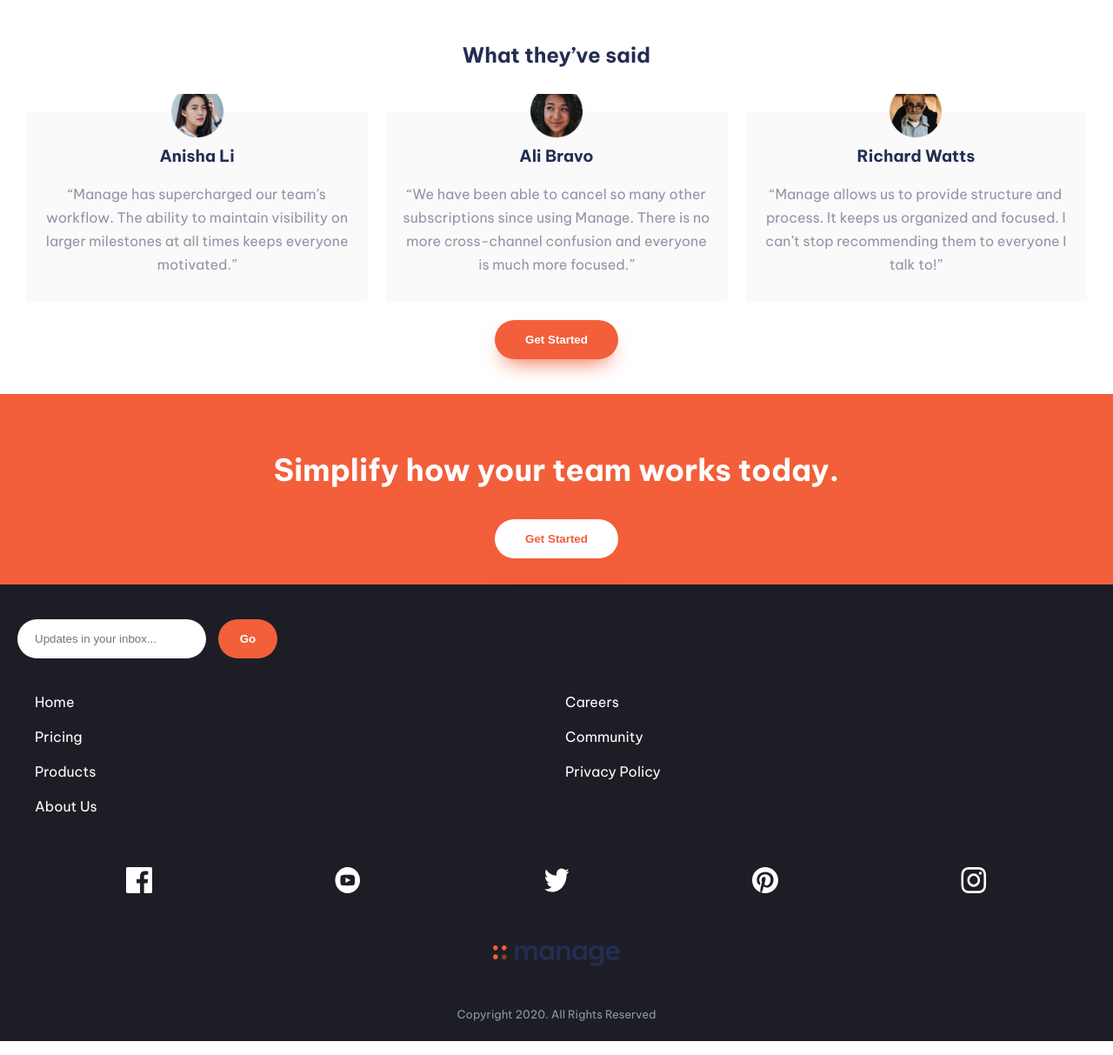
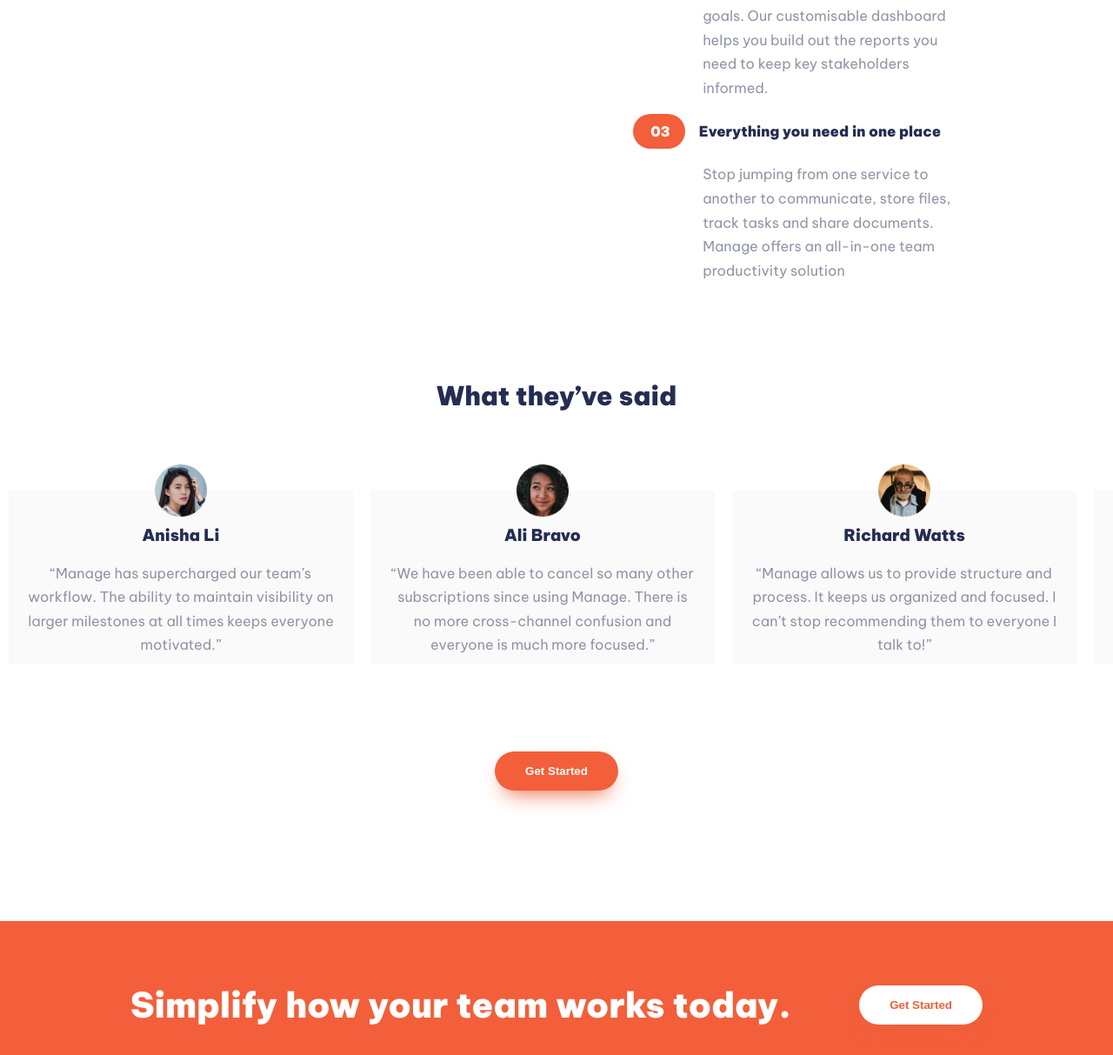
Before and after one commit to OffixialTrust/Landing-Page-Project, a plain HTML site: page index.html in a window 1280 px wide. Shown: the part 1367-2580 px from the top of the page at 87% size. Drawn offline with Linux system fonts and the light colour scheme.

Commit message:
major changes

```diff
--- a/Scss/_header.scss
+++ b/Scss/_header.scss
@@ -17,7 +17,7 @@
 
   #top-nav {
     background-color: $white;
-    @include box($width: 90%, $padding: 15px 0);
+    @include box($width: 90%, $margin: auto, $padding: 15px 0);
     display: none;
     position: absolute;
     top: 100%;
--- a/Scss/_layout.scss
+++ b/Scss/_layout.scss
@@ -2,10 +2,11 @@
 @use "./mixins" as *;
 
 body {
-  // background: $light-grey;
-  @include box;
+  @include box($height: 100vh);
   font-family: 'Be Vietnam Pro';
   position: relative;
+  background: url('./images/bg-tablet-pattern.svg') no-repeat;
+  background-position: top right;
 }
 
 * {
@@ -14,4 +15,5 @@ body {
 
 p {
   line-height: 1.7;
+  font-size: 16px;
 }
--- a/Scss/_responsive.scss
+++ b/Scss/_responsive.scss
@@ -1,8 +1,11 @@
 @use "./variables" as *;
 @use "./mixins" as *;
 
-@media screen and (min-width: 768px) {
+@media screen and (min-width: 820px) {
   $inline: 150px;
+  p {
+    font-size: 16.2px;
+  }
 
   #header {
     padding-inline: $inline;
@@ -10,7 +13,7 @@
       position: static;
       display: flex;
       align-items: center;
-      justify-content: space-around;
+      justify-content: space-evenly;
       width: 55%;
       background-color: transparent;
     }
@@ -25,19 +28,31 @@
   }
 
   #main {
-    @include box($pd-inline: $inline);
+    @include box($margin: calc($inline / 2) 0, $pd-inline: $inline);
     display: grid;
-    gap: $inline;
+    gap: $inline calc($inline / 2);
     grid-template-areas: 'one two' 'three four';
 
     #about-us {
       @include box;
       grid-area: one;
       text-align: left;
+      h1 {
+        font-size: 60px;
+      }
+      .grey-blue {
+        padding-right: $inline;
+      }
     }
 
     #illustration {
+      @include box;
       grid-area: two;
+      img {
+      max-width: 100%;
+      max-height: 100%;
+      }
+
     }
 
     #careers {
@@ -46,6 +61,10 @@
       text-align: left;
       h2.dark-blue {
         text-align: left;
+        font-size: 40px;
+      }
+      .grey-blue {
+        padding-right: $inline;
       }
     }
 
@@ -56,6 +75,7 @@
       }
       .dark-blue {
         margin-left: 12px;
+        font-size: 16.5px;
       }
       .grey-blue {
         margin-left: 70px;
@@ -63,10 +83,16 @@
     }
   }
 
+  #community {
+    font-size: 45px;
+  }
+  .community {
+    overflow-x: scroll;
+    overflow-y: hidden;
+    @include box;
     .slider {
-    @include box($padding: 30px 0);
-    @include flex(center, space-between);
-    overflow-x: scroll;
+    @include box($width: 130%, $padding: 30px 0 0);
+    @include flex(start, space-between);
     .slider-button {
       display: none;
     }
@@ -76,14 +102,68 @@
 
     .slider-container {
       display: block;
-      width: 33%;
+      width: 33.33%;
       margin: 0 10px;
     }
-
-    .slider-container#last-child {
-      display: none;
     }
   }
 
+ div.center {
+  margin: 60px 0 $inline !important;
+}
+
+  #footer-1 {
+    @include box ($padding: calc($inline / 4) $inline);
+    text-align: left;
+   @include flex(center, space-between);
+   .large-text {
+     font-size: 40px;
+     display: inline-block;
+     overflow-wrap: break-word;
+   }
+  }
+
+  #footer-2 {
+    @include box($padding: calc($inline / 4) $inline);
+    display: grid;
+    grid-template-areas: 'one two two three' 'four two two five';
+    gap: 30px 10px;
+
+
+    #bottom-logo {
+      grid-area: one;
+      align-self: start;
+      text-align: left;
+      justify-self: start;
+    }
+    #bottom-nav {
+      grid-area: two;
+      align-self: center;
+    }
+    #form {
+      grid-area: three;
+      justify-self: right;
+      align-self: end;
+    }
+    #contact-us {
+      grid-area: four;
+      display: block;
+      text-align: left;
+      padding-left: 0;
+      align-self: end;
+      justify-self: left;
+      img {
+        width: 25px;
+        height: 25px;
+        margin-right: 10px;
+      }
+    }
+    #copyright {
+      grid-area: five;
+      justify-self: right;
+      text-align: right;
+    }
+
+  }
   /* bottom of media query */
 }
--- a/Scss/_variables.scss
+++ b/Scss/_variables.scss
@@ -8,6 +8,6 @@ $white: #fff;
 
 $big-bd-radius: 25px;
 $bold: 500;
-$bolder: 700;
+$bolder: 720;
 
 $inline: 20px;
--- a/index.html
+++ b/index.html
@@ -37,7 +37,7 @@
         <img src="./images/illustration-intro.svg" alt="illustration image" width="100%">
       </div>
 
-      <div id="about-us" class="section">
+      <div id="about-us">
         <h1 class="dark-blue">Bring everyone together to build better products.</h1>
         <p class="grey-blue">
           Manage makes it simple for software teams to plan day-to-day
@@ -46,7 +46,7 @@
         <button class="get-started">Get Started</button>
       </div>
 
-      <div class="section" id="careers">
+      <div id="careers">
         <h2 class="dark-blue">What’s different about Manage?
 </h2>
         <p class="grey-blue">
@@ -98,8 +98,9 @@
       </div>
     </div>
 
-        <h2 class="dark-blue" id="community">What they’ve said</h2>
+  <h2 class="dark-blue" id="community">What they’ve said</h2>
 
+    <div class="community">
         <div class="slider">
 
           <button class="slider-button" id="slider-button-left">&#10094</button>
@@ -184,16 +185,19 @@
 
            <!-- End of slider -->
         </div>
+    </div>
+
         <div class="center">
         <button class="get-started">Get Started</button>
         </div>
 
-        <div id="footer-1">
-            <p class="large-text white">Simplify how your team works today.</p>
+        <div id="footer-1" class="footer-1">
+            <h2 class="large-text white">Simplify how your team works today.</h2>
             <button class="get-started">Get Started</button>
         </div>
 
-        <div id="footer-2">
+
+          <div id="footer-2" class="footer-2">
 
             <div id="form">
                 <input type="email" id="email" placeholder="Updates in your inbox...">
@@ -230,6 +234,7 @@
 
             <p id="copyright" class="grey-blue">Copyright 2020. All Rights Reserved</p>
         </div>
+
     <script src="style.js"></script>
 </body>
 </html>
--- a/style.js
+++ b/style.js
@@ -1,13 +1,9 @@
 // query selctors' template
-function qS(query) {
-  return document.querySelector(query);
-}
-function qSA(query) {
-  return document.querySelectorAll(query);
-}
+const qS = (query) => document.querySelector(query);
+const qSA = (query) => document.querySelectorAll(query);
 
 // Show/hide menu
-if (window.matchMedia("(max-width: 768px)").matches) {
+if (window.matchMedia("(max-width: 819px)").matches) {
   const openMenu = qS("#open-menu");
 const topNav = qS("#top-nav");
 const closeMenu = qS("#close-menu");
@@ -35,7 +31,7 @@ function removeNav() {
 }
 
 // Working on the slider
-if (window.matchMedia("(max-width: 768px)").matches) {
+if (window.matchMedia("(max-width: 819px)").matches) {
 
 const sliderContainer = Array.from(qSA(".slider-container"));
 sliderContainer[0].style.display = "block";
--- a/style.scss
+++ b/style.scss
@@ -30,13 +30,26 @@ button {
   opacity: 0.7;
 }
 
-.section {
+#about-us {
+  @include box($margin: 25px 0, $pd-inline: $inline);
   text-align: center;
-  @include box($margin: 20px 0, $pd-inline: $inline);
+  h1 {
+        font-size: 35px;
+  }
+  .get-started {
+    margin: 20px 0 40px;
+  }
 }
 
-#about-us {
-  margin: 25px 0;
+#careers {
+  text-align: center;
+  @include box($margin: 60px 0, $pd-inline: $inline);
+  h2 {
+    font-size: 30px;
+  }
+  .grey-blue {
+    padding-inline: 5px;
+  }
 }
 
 #product {
@@ -70,14 +83,18 @@ button {
 }
 
 #community {
-  margin: 30px 0;
+  text-align: center;
+  margin: 60px 0;
+  font-size: 30px;
+}
+.community {
+  @include box($margin: 0 0 100px);
   text-align: center;
 }
 
 .slider {
   @include box($padding: $inline);
   position: relative;
-
   .slider-button {
     background-color: $pale-red;
     border: none;
@@ -142,16 +159,16 @@ button {
 }
 
 div.center {
-  @include box($margin: 20px 0 40px);
+  @include box($margin: 60px 0);
   text-align: center;
 }
 
-#footer-1 {
-  @include box($padding: 30px);
+.footer-1 {
+  @include box($padding: $inline);
   background: $bright-red;
   text-align: center;
   .large-text {
-    font-size: 35px;
+    font-size: 30px;
     line-height: normal;
     color: $white;
     font-weight: $bolder;
@@ -166,13 +183,16 @@ div.center {
   }
 }
 
-#footer-2 {
+
+
+.footer-2 {
   background: $very-dark-blue;
   @include box($padding: 20px);
 }
 
 #form {
   margin: 20px 0;
+  text-align: center;
   input {
     outline: none;
     border-radius: $big-bd-radius;
@@ -184,7 +204,7 @@ div.center {
 
   button {
     @extend .get-started;
-    padding: 15px 25px;
+    padding: 15px 28px;
     box-shadow: none;
   }
 
@@ -198,7 +218,7 @@ div.center {
 
 #bottom-nav {
   @include box($padding: 10px);
-  @include flex(start, space-between);
+  @include flex(start, space-around);
   #right {
     justify-self: flex-end;
   }
@@ -218,7 +238,7 @@ div.center {
 
 #contact-us {
   @include box($padding: 20px, $margin: 20px 0);
-  @include flex(center, space-around);
+  @include flex(center, space-between);
   img {
     width: 30px;
     height: 30px;
```
Also changed, not shown: style.css, 1 other file. Lines whose indentation alone changed are shown as unchanged.
